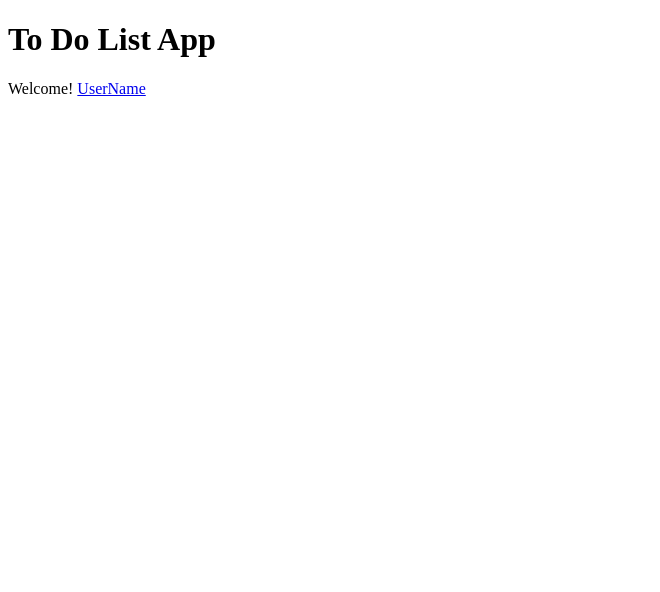
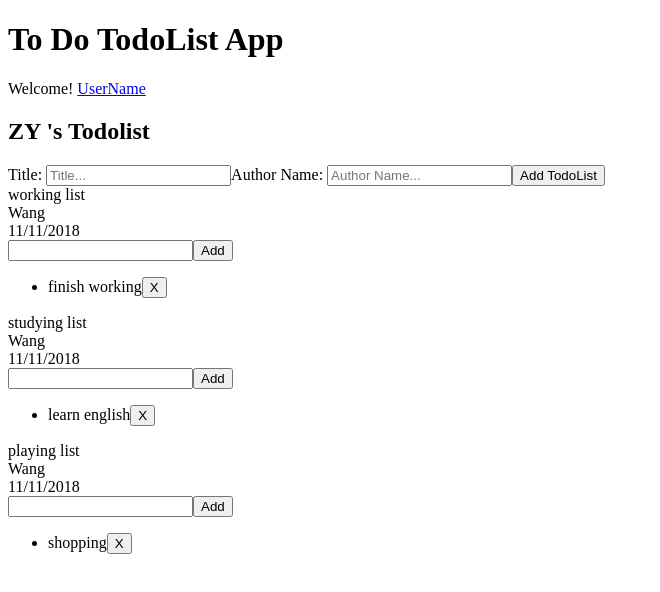
Before and after one commit to xiaoxiaozhou1200/Assignment6_TodoList-Project, an Angular app in the folder Assignment6/: page /users in a window 1280 px wide. Before the commit this address led to /. Shown: the top 592 px of the page, without its empty margins (0-660 px from the left). Built offline with nearby package versions, Linux system fonts and the light colour scheme.

Commit message:
finish basic func

```diff
--- /dev/null
+++ b/Assignment6/src/app/TodoList.ts
@@ -0,0 +1,7 @@
+export class TodoList {
+  title: string;
+  todo: Array<string>;
+  author: string;
+  date: string;
+  tempNewTodo: string;
+}
--- /dev/null
+++ b/Assignment6/src/app/User.ts
@@ -0,0 +1,10 @@
+export class User {
+  name: string;
+  list: TodoList[];
+}
+class TodoList {
+  title: string;
+  todo: string[];
+  author: string;
+  date: string;
+}
--- a/Assignment6/src/app/app-routing.module.ts
+++ b/Assignment6/src/app/app-routing.module.ts
@@ -1,7 +1,10 @@
 import { NgModule } from '@angular/core';
 import { Routes, RouterModule } from '@angular/router';
+import {UsersComponent} from './users/users.component';
 
-const routes: Routes = [];
+const routes: Routes = [
+  {path: 'users', component: UsersComponent}
+];
 
 @NgModule({
   imports: [RouterModule.forRoot(routes)],
--- a/Assignment6/src/app/app.component.html
+++ b/Assignment6/src/app/app.component.html
@@ -1,6 +1,6 @@
-<h1>To Do List App</h1>
+<h1>To Do TodoList App</h1>
 <nav id="nav-bar" class="nav">
   Welcome!
-  <a id="user" href="#" class="user_nav">UserName</a>
+  <a routerLink="/users" id="user" href="#" class="user_nav">UserName</a>
 </nav>
 <router-outlet></router-outlet>
--- a/Assignment6/src/app/app.component.ts
+++ b/Assignment6/src/app/app.component.ts
@@ -6,5 +6,5 @@ import { Component } from '@angular/core';
   styleUrls: ['./app.component.scss']
 })
 export class AppComponent {
-  title = 'Assignment6';
+  title = 'Todolist App';
 }
--- /dev/null
+++ b/Assignment6/src/app/mock-List.ts
@@ -0,0 +1,7 @@
+import {TodoList} from './TodoList';
+
+export const TODOLISTS: TodoList[] = [
+  { title: 'working list', todo: ['finish working'], author: 'Wang', date: '11/11/2018', tempNewTodo: ''},
+  { title: 'studying list', todo: ['learn english'], author: 'Wang', date: '11/11/2018', tempNewTodo: ''},
+  { title: 'playing list', todo: ['shopping'], author: 'Wang', date: '11/11/2018', tempNewTodo: '' }
+];
--- /dev/null
+++ b/Assignment6/src/app/users/users.component.html
@@ -0,0 +1,22 @@
+<h2>{{user.name}} 's Todolist</h2>
+<div id="myDIV" class="header">
+  <label>Title:
+    <input  [(ngModel)]="newList.title" type="text" id="titleInput" placeholder="Title...">
+  </label>
+  <label>Author Name:
+    <input [(ngModel)]="newList.author" type="text" id="authorInput" placeholder="Author Name...">
+  </label>
+  <button (click)="addNewList()" class="addBtn" id="addListBtn">Add TodoList</button>
+</div>
+<div *ngFor="let list of user.list">
+  <div>{{list.title}}</div>
+  <div>{{list.author}}</div>
+  <div>{{list.date}}</div>
+  <label>
+    <input [(ngModel)]="list.tempNewTodo" type="text"></label><button (click)="addNewItem(list)">Add</button>
+  <ul>
+    <li *ngFor="let item of list.todo">
+      <span>{{item}}</span><button (click)="delete(list, item)"> X </button>
+    </li>
+  </ul>
+</div>
--- /dev/null
+++ b/Assignment6/src/app/users/users.component.ts
@@ -0,0 +1,41 @@
+import { Component, OnInit } from '@angular/core';
+import {User} from '../User';
+import {TodoList} from '../TodoList';
+import {TODOLISTS} from '../mock-List';
+@Component({
+  selector: 'app-users',
+  templateUrl: './users.component.html',
+  styleUrls: ['./users.component.scss']
+})
+export class UsersComponent implements OnInit {
+  todoList: Array<TodoList> = [TODOLISTS[0], TODOLISTS[1], TODOLISTS[2]];
+  user: User = {
+    name : 'ZY',
+    list : this.todoList,
+  };
+  newList: TodoList = {
+    title: '',
+    todo: ['default'],
+    author: '',
+    date: '11/11/2018',
+    tempNewTodo: '',
+  };
+
+  constructor() { }
+
+  ngOnInit() {
+  }
+  addNewList(): void {
+    this.todoList.push(this.newList);
+    this.newList.title = '';
+    this.newList.author = '';
+  }
+  addNewItem(list: TodoList): void {
+    list.todo.push(list.tempNewTodo);
+    list.tempNewTodo = '';
+  }
+  delete(list: TodoList, item: string): void {
+    const i: number = list.todo.indexOf(item);
+    list.todo.splice(i, 1);
+  }
+}
```
Also changed, not shown: Assignment6/src/app/app.module.ts (+6 -2 lines), Assignment6/src/app/users/users.component.scss (added), 1 other file (tests, documents, lock files or other folders).
